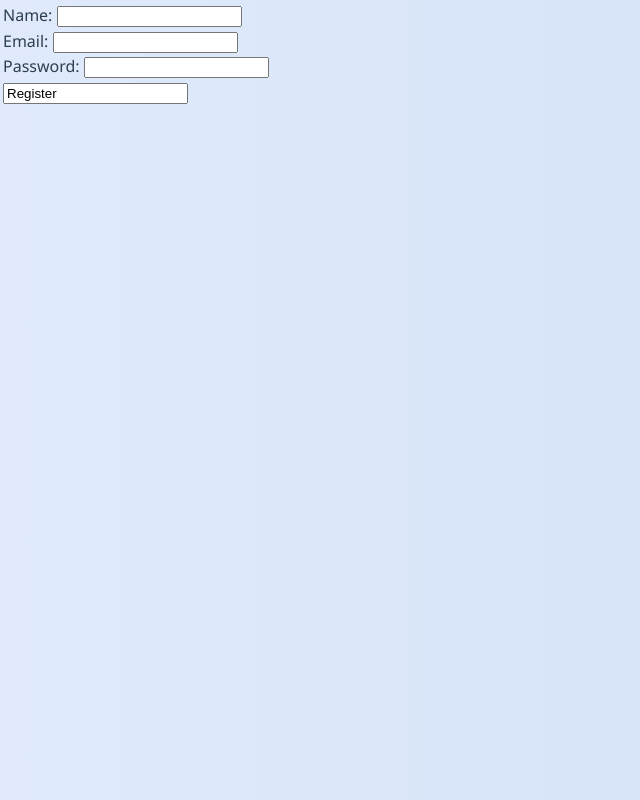
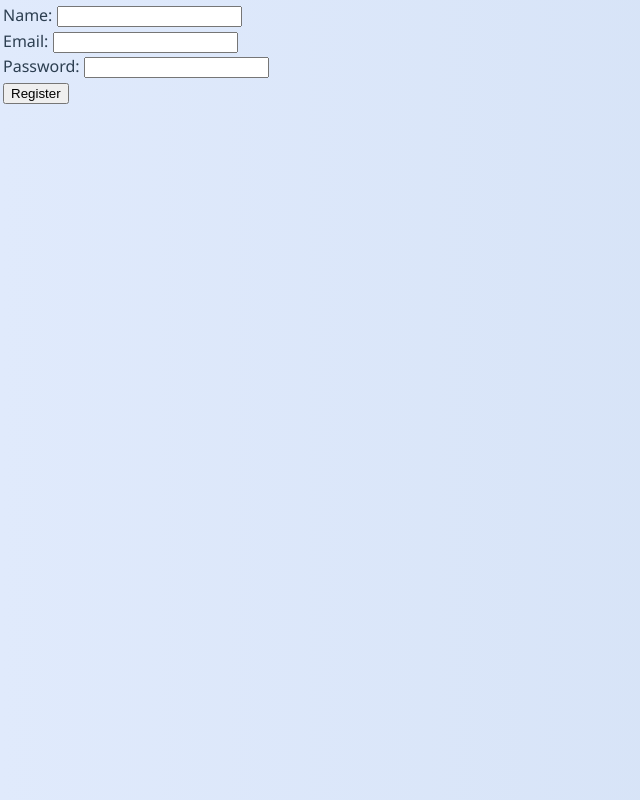
Before and after one commit to Athira132/WTANexp2, a plain HTML site: page register.html in a window 1280 px wide. Shown: the whole page, without its empty margins (0-640 px from the left). Drawn offline with Linux system fonts and the light colour scheme.

Commit message:
Update register.html

```diff
--- a/register.html
+++ b/register.html
@@ -23,7 +23,7 @@
             <input type="password" id="password" name="password" required>
           </div>
           <div>
-            <input type="Register" value="Register">
+            <input type="button" value="Register">
 
           </div>
         </form>
@@ -31,4 +31,5 @@
     </tr>
   </table>
 </body>
+
 </html>
```
